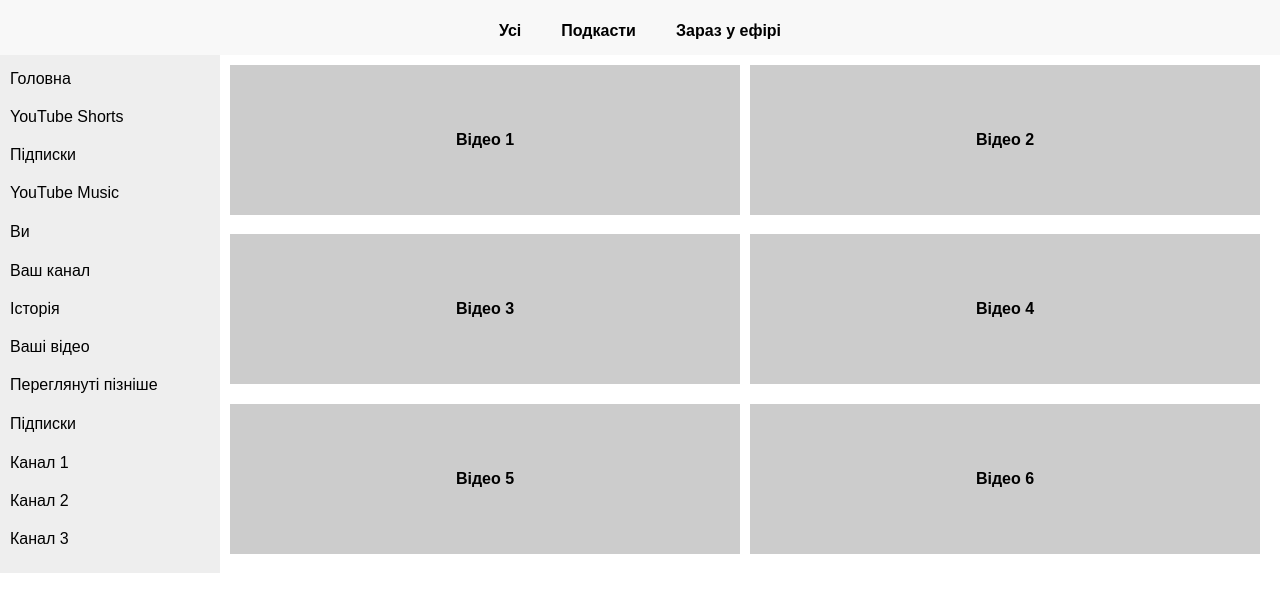
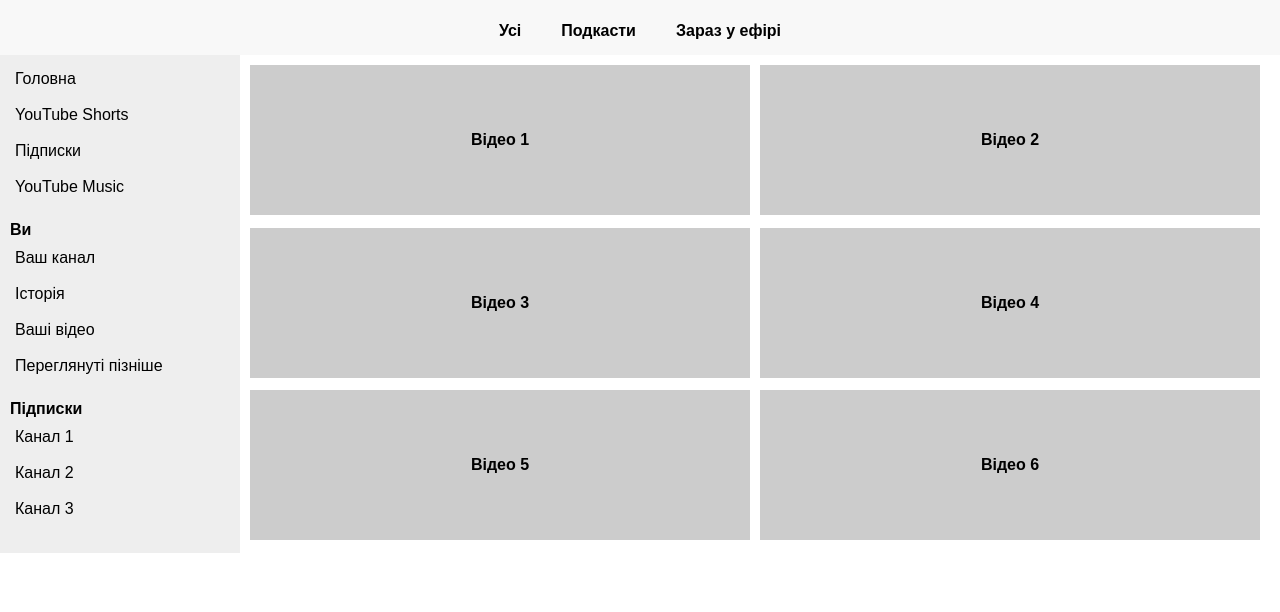
Before and after one commit to Violetta01p/web_pz3, a plain HTML site: page index.html in a window 1280 px wide. Shown: the part 42-654 px from the top of the page. Drawn offline with Linux system fonts and the light colour scheme.

Commit message:
Update style.css

```diff
--- a/style.css
+++ b/style.css
@@ -51,9 +51,18 @@ body {
 }
 
 .sidebar {
-    width: 200px;
+    width: 220px;
     background-color: #eeeeee;
     padding: 10px;
+}
+
+.sidebar-section {
+    margin-bottom: 20px;
+}
+
+.section-title {
+    font-weight: bold;
+    margin: 10px 0 5px 0;
 }
 
 .sidebar ul {
@@ -63,14 +72,14 @@ body {
 }
 
 .sidebar li {
-    margin-bottom: 10px;
+    margin-bottom: 8px;
 }
 
 .menu-link {
     text-decoration: none;
     color: black;
     display: block;
-    padding: 5px 0;
+    padding: 5px 5px;
 }
 
 .menu-link:hover {
```
